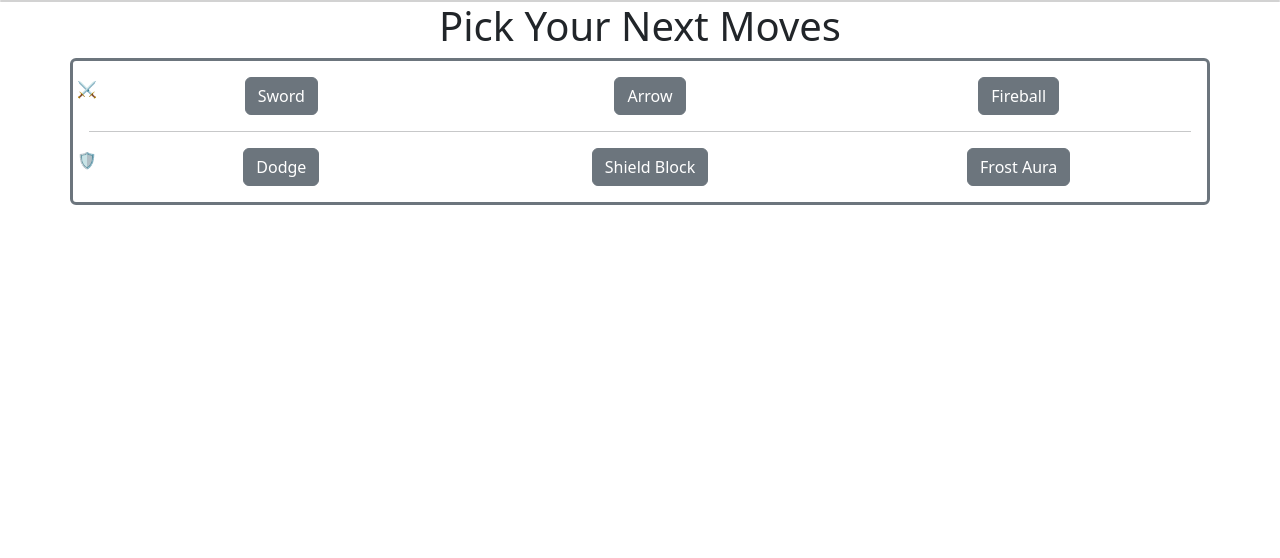
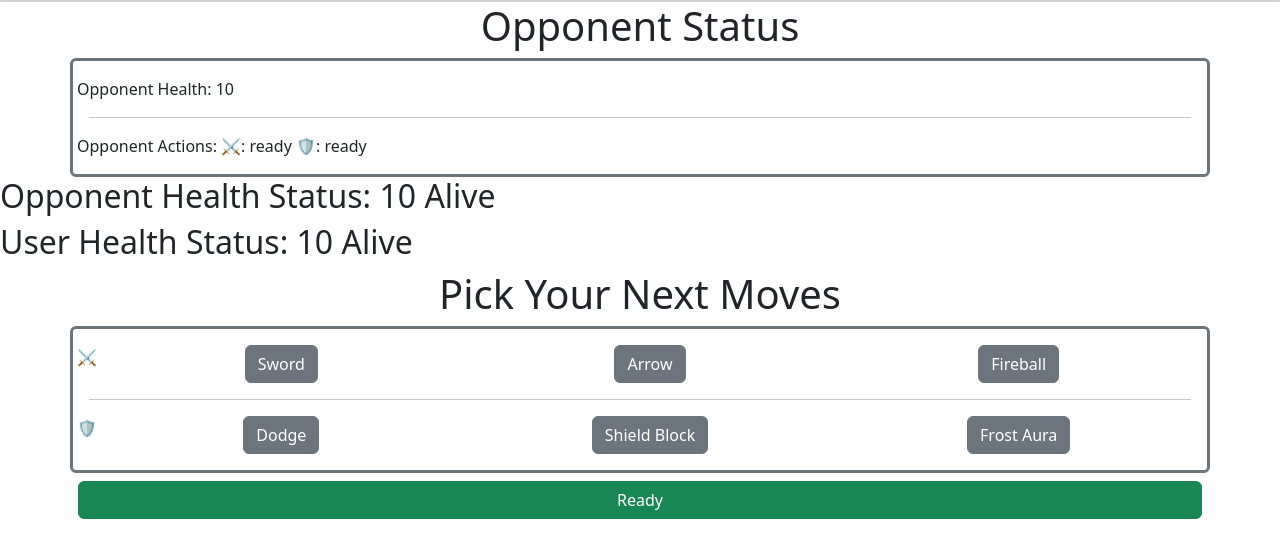
Before and after one commit to KBeKind/react-proj-3, a React (Vite) app: page / in a window 1280 px wide. Shown: the top 558 px of the page. Built offline with nearby package versions, Linux system fonts and the light colour scheme.

Commit message:
got functionality going  health and buttons work,  text for health is not updating at the correct time though

```diff
--- a/src/App.tsx
+++ b/src/App.tsx
@@ -3,6 +3,7 @@ import { useState } from "react";
 import "./App.css";
 
 import BattleButtonContainer from "./components/BattleButtonContainer.tsx";
+import OpponentStatusContainer from "./components/OpponentStatusContainer.tsx";
 
 function App() {
   return (
@@ -10,7 +11,7 @@ function App() {
       <div></div>
 
       <div className="card"></div>
-
+      <OpponentStatusContainer />
       <BattleButtonContainer />
     </>
   );
--- a/src/components/BattleButtonContainer.tsx
+++ b/src/components/BattleButtonContainer.tsx
@@ -4,11 +4,24 @@ function BattleButtonContainer() {
   const attackArray = ["Sword", "Arrow", "Fireball"];
   const defenseArray = ["Dodge", "Shield Block", "Frost Aura"];
 
+  const [opponentHealth, setOpponentHealth] = useState(10);
+  const [userHealth, setUserHealth] = useState(10);
+
   const [selectedAttack, setSelectedAttack] = useState(-1);
   const [selectedDefense, setSelectedDefense] = useState(-1);
 
+  const [userHealthMessage, setUserHealthMessage] = useState("Alive");
+  const [opponentHealthMessage, setOpponentHealthMessage] = useState("Alive");
+
   return (
     <>
+      <h2>
+        Opponent Health Status: {opponentHealth} {opponentHealthMessage}
+      </h2>
+      <h2>
+        User Health Status: {userHealth} {userHealthMessage}
+      </h2>
+
       <h1 className="text-center">Pick Your Next Moves</h1>
       <div className="container text-center border border-secondary border-3 rounded p-3 ">
         <div className="row">
@@ -50,8 +63,106 @@ function BattleButtonContainer() {
           ))}
         </div>
       </div>
+      <div className="container">
+        <div className="row p-2">
+          <button
+            className="btn btn-success"
+            onClick={() => {
+              setUserHealth(startUserRound(selectedDefense, userHealth));
+              setOpponentHealth(
+                startOpponentRound(selectedAttack, opponentHealth)
+              );
+
+              setOpponentHealthMessage(checkHealth(opponentHealth));
+              setUserHealthMessage(checkHealth(userHealth));
+              //THAT HAS A BUG DOESNT NOTICE DEATH UNTIL NEXT ATTACK
+            }}
+          >
+            Ready
+          </button>
+        </div>
+      </div>
     </>
   );
 }
 
+function checkHealth(health: number) {
+  if (health <= 0) {
+    return "You dead";
+  }
+  return "Alive";
+}
+
+function startUserRound(defense: number, health: number) {
+  const userDefense = defense;
+
+  const opponentAttack = Math.floor(Math.random() * (2 - 0 + 1)) + 0;
+
+  if (opponentAttack === userDefense) {
+    //user takes no damage
+  } else if (opponentAttack === 0) {
+    if (userDefense === 1) {
+      health--;
+      //user takes 1 damage
+    } else if (userDefense === 2) {
+      //user takes 2 damage
+      health -= 2;
+    }
+  } else if (opponentAttack === 1) {
+    if (userDefense === 2) {
+      //user takes 1 damage
+      health--;
+    } else if (userDefense === 0) {
+      //user takes 2 damage
+      health -= 2;
+    }
+  } else if (opponentAttack === 2) {
+    if (userDefense === 0) {
+      //user takes 1 damage
+      health--;
+    } else if (userDefense === 1) {
+      //user takes 2 damage
+      health -= 2;
+    }
+  }
+
+  return health;
+}
+
+function startOpponentRound(attack: number, health: number) {
+  const userAttack = attack;
+
+  const opponentDefense = Math.floor(Math.random() * (2 - 0 + 1)) + 0;
+
+  if (userAttack === opponentDefense) {
+    //opponent takes no damage
+  } else if (userAttack === 0) {
+    if (opponentDefense === 1) {
+      //opponent takes 1 damage
+      health--;
+    } else if (opponentDefense === 2) {
+      //opponent takes 2 damage
+      health -= 2;
+    }
+  } else if (userAttack === 1) {
+    if (opponentDefense === 2) {
+      //opponent takes 1 damage
+      health--;
+    } else if (opponentDefense === 0) {
+      //opponent takes 2 damage
+      health -= 2;
+    }
+  } else if (userAttack === 2) {
+    if (opponentDefense === 0) {
+      //opponent takes 1 damage
+      health--;
+    } else if (opponentDefense === 1) {
+      //opponent takes 2 damage
+      health -= 2;
+    }
+  }
+
+  return health;
+}
+
 export default BattleButtonContainer;
--- /dev/null
+++ b/src/components/OpponentStatusContainer.tsx
@@ -0,0 +1,25 @@
+import { useState } from "react";
+
+function OpponentStatusContainer() {
+  const attackArray = ["Sword", "Arrow", "Fireball"];
+  const defenseArray = ["Dodge", "Shield Block", "Frost Aura"];
+
+  const [opponentHealth, setOpponentHealth] = useState(10);
+  const [opponentAttack, setOpponentAttack] = useState("ready");
+  const [opponentDefense, setOpponentDefense] = useState("ready");
+
+  return (
+    <>
+      <h1 className="text-center">Opponent Status</h1>
+      <div className="container text-center border border-secondary border-3 rounded p-3 ">
+        <div className="row">Opponent Health: {opponentHealth}</div>
+        <hr />
+        <div className="row">
+          Opponent Actions: ⚔️: {opponentAttack} 🛡: {opponentDefense}
+        </div>
+      </div>
+    </>
+  );
+}
+
+export default OpponentStatusContainer;
--- a/src/main.tsx
+++ b/src/main.tsx
@@ -1,9 +1,8 @@
 import React from "react";
 import ReactDOM from "react-dom/client";
 import App from "./App.tsx";
-import BattleButtonContainer from "./components/BattleButtonContainer.tsx";
+
 import "bootstrap/dist/css/bootstrap.css";
-import ListGroup from "./components/ListGroup.tsx";
 
 ReactDOM.createRoot(document.getElementById("root") as HTMLElement).render(
   <React.StrictMode>
```
